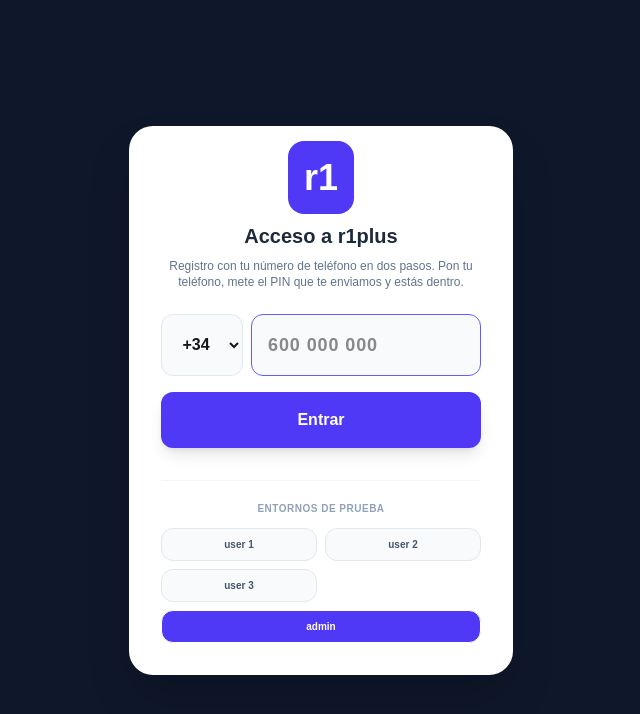
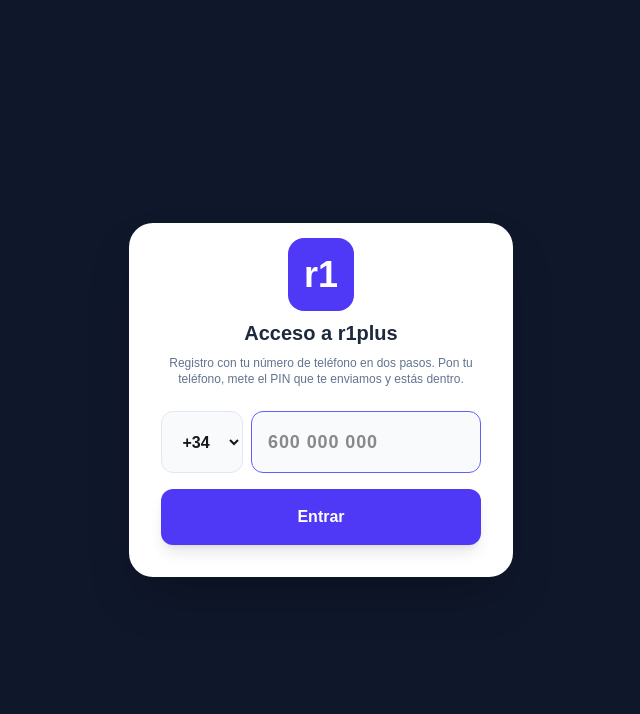
Before and after one commit to miguelyyo3g/r1plus, a Next.js app: page / in a window 1280 px wide. Shown: the top 714 px of the page, without its empty margins (319-959 px from the left). Built offline with nearby package versions, Linux system fonts and the light colour scheme; no server answers.

Commit message:
Limpieza de accesos de prueba en LoginPage

```diff
--- a/src/components/LoginPage.tsx
+++ b/src/components/LoginPage.tsx
@@ -59,13 +59,6 @@ export default function LoginPage({ onLoginSuccess }: LoginPageProps) {
 
   const [loginPin, setLoginPin] = useState('');
   const [tempUser, setTempUser] = useState<AuthUser | null>(null);
-
-  const testUsersDb: Record<string, string> = {
-    'user 1': '11111111-1111-1111-1111-111111111111',
-    'user 2': '22222222-2222-2222-2222-222222222222',
-    'user 3': '33333333-3333-3333-3333-333333333333',
-    'admin': '55555555-5555-5555-5555-555555555555'
-  };
 
   useEffect(() => {
     const handleVisibilityChange = () => {
@@ -151,35 +144,6 @@ export default function LoginPage({ onLoginSuccess }: LoginPageProps) {
       }
     } catch (err: any) {
       setLoginError('Código incorrecto o expirado');
-    } finally {
-      setIsLoading(false);
-    }
-  };
-
-  const handleBypassDbLogin = async (userKey: string) => {
-    setIsLoading(true);
-    setLoginError('');
-    const userId = testUsersDb[userKey];
-    try {
-      const { data: profile, error } = await supabase.from('profiles').select('*').eq('id', userId).single();
-      if (error) throw error;
-
-      const userData = {
-        id: profile.id, name: profile.name, email: profile.email, phone: profile.phone,
-        role: profile.role, plan: profile.plan, company: profile.company, companyType: profile.company_type
-      };
-
-      setTempUser(userData);
-      const accountsStr = localStorage.getItem('r1plus_accounts');
-      const accounts = accountsStr ? JSON.parse(accountsStr) : {};
-
-      if (userData.phone && accounts[userData.phone]) {
-        setAuthStep('locked');
-      } else {
-        setAuthStep('setupProfile');
-      }
-    } catch (err: any) {
-      setLoginError('Error de base de datos.');
     } finally {
       setIsLoading(false);
     }
@@ -358,17 +322,6 @@ export default function LoginPage({ onLoginSuccess }: LoginPageProps) {
             </div>
             <button type="submit" disabled={isLoading} className="w-full py-4 bg-indigo-600 text-white font-bold rounded-xl shadow-lg transition hover:bg-indigo-700 cursor-pointer">{isLoading ? 'Conectando...' : 'Entrar'}</button>
           </form>
-
-          <div className="mt-8 pt-5 border-t border-slate-100">
-            <span className="block text-center text-[10px] text-slate-400 font-bold uppercase tracking-wider mb-3">Entornos de Prueba</span>
-            <div className="grid grid-cols-2 gap-2">
-              {Object.keys(testUsersDb).map((key) => (
-                <button key={key} type="button" disabled={isLoading} onClick={() => handleBypassDbLogin(key)} className={`py-2 rounded-xl text-[10px] font-bold border transition cursor-pointer ${key === 'admin' ? 'bg-indigo-600 text-white col-span-2' : 'bg-slate-50 text-slate-600 border-slate-200'}`}>
-                  {key}
-                </button>
-              ))}
-            </div>
-          </div>
         </div>
       )}
 
```
